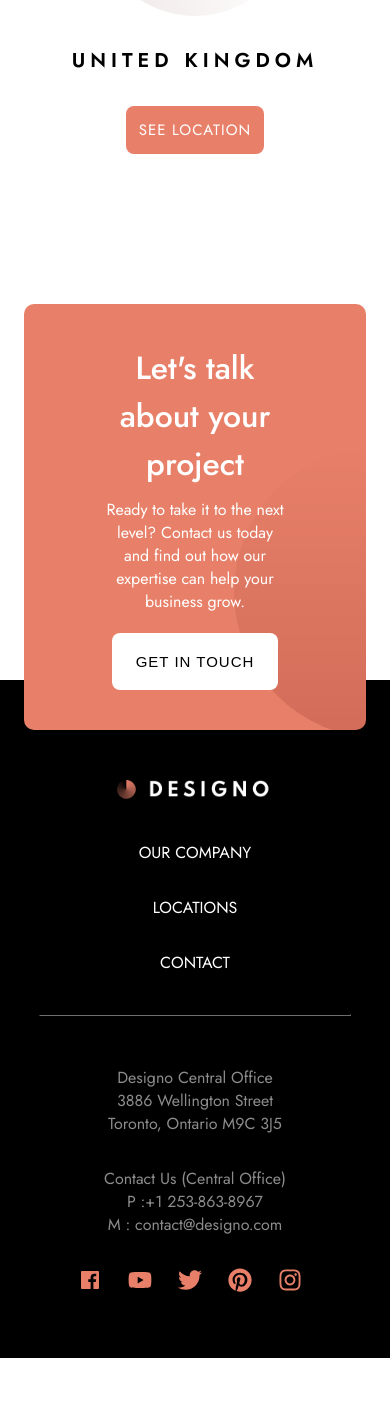
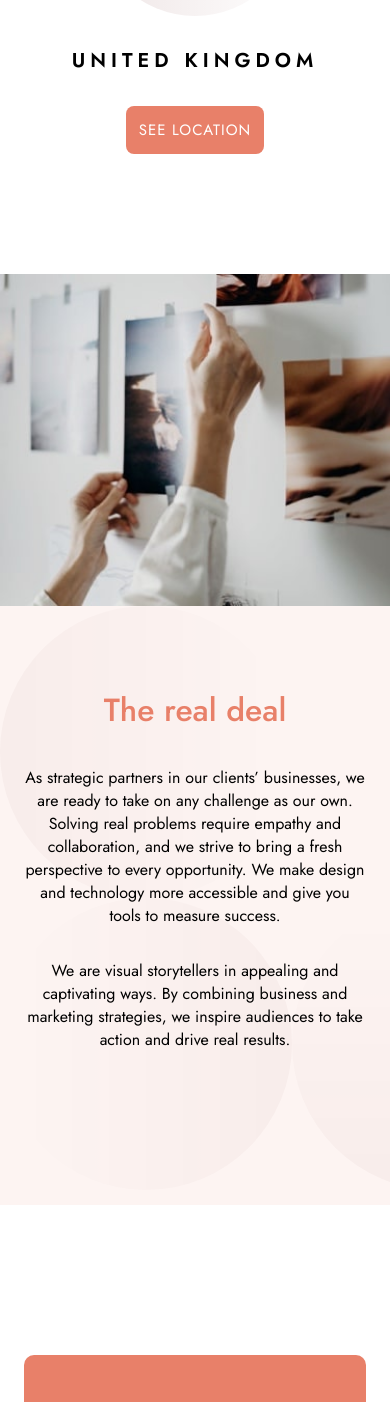
Before and after one commit to paulinasprojects/designo-dev, a React (Vite) app: page /about-us in a window 390 px wide. Shown: the part 2967-4369 px from the top of the page. Before the commit the page ends 4325 px from the top, so only its background shows below. Built offline with nearby package versions, Linux system fonts and the light colour scheme.

Commit message:
added responsive about us real deal section and finished the about us page

```diff
--- /dev/null
+++ b/src/components/about-us-real-deal.tsx
@@ -0,0 +1,20 @@
+import "../styles/about-us-real-deal.css";
+
+export const AboutUsRealDeal = () => {
+  return (
+    <section className="about-us-real-deal-container">
+        <div className="about-us-real-deal-main-container">
+        <div className="about-us-real-deal-title-container">
+          <h1>The real deal</h1>
+          <p>As strategic partners in our clients’ businesses, we are ready to take on any challenge as our own. Solving real problems require empathy and collaboration, and we strive to bring a fresh perspective to every opportunity. We make design and technology more accessible and give you tools to measure success.</p>
+          <p>We are visual storytellers in appealing and captivating ways. By combining business and marketing strategies, we inspire audiences to take action and drive real results.</p>
+        </div>
+        <div className="about-us-real-deal-image-container">
+          <img src="/assets/about/desktop/image-real-deal.jpg" alt="" />
+          <img src="assets/about/tablet/image-real-deal.jpg" alt="" className="about-real-deal-tablet-image" />
+          <img src="/assets/about/mobile/image-real-deal.jpg" alt="" className="about-real-deal-mobile-image" />
+        </div>
+      </div>
+    </section>
+  )
+}
--- a/src/pages/about-us-page.tsx
+++ b/src/pages/about-us-page.tsx
@@ -1,5 +1,6 @@
 import { AboutUsHero } from "../components/about-us-hero"
 import { AboutUsLocation } from "../components/about-us-location"
+import { AboutUsRealDeal } from "../components/about-us-real-deal"
 import { AboutUsTalent } from "../components/about-us-talent"
 
 const AboutUsPage = () => {
@@ -8,6 +9,7 @@ const AboutUsPage = () => {
       <AboutUsHero/>
       <AboutUsTalent/>
       <AboutUsLocation/>
+      <AboutUsRealDeal/>
     </div>
   )
 }
--- /dev/null
+++ b/src/styles/about-us-real-deal.css
@@ -0,0 +1,152 @@
+.about-us-real-deal-container {
+  margin-top: 130px;
+  margin-left: 165px;
+  margin-right: 165px;
+
+
+  @media (max-width: 699px) {
+    margin-top: 120px;
+    margin-left: 0px;
+    margin-right: 0px;
+  }
+
+  @media (min-width: 700px) and (max-width: 849px) {
+    margin-left: 39px;
+    margin-right: 39px;
+  }
+
+  @media (min-width: 850px) and (max-width: 1099px) {
+    margin-left: 39px;
+    margin-right: 39px;
+  }
+}
+
+.about-us-real-deal-main-container {
+  display: flex;
+  @media (max-width: 699px) {
+    flex-direction: column-reverse;
+  }
+
+  @media (min-width: 700px) and (max-width: 849px) {
+    flex-direction: column-reverse;
+  }
+
+  @media (min-width: 850px) and (max-width: 1099px) {
+    flex-direction: column-reverse;
+  }
+}
+
+
+.about-us-real-deal-title-container {
+  background: hsl(10, 75%, 97%) url(/assets/shared/desktop/bg-pattern-three-circles.svg) top left  no-repeat;
+  padding-top: 154px;
+  padding-bottom: 154px;
+  padding-left: 94px;
+  padding-right: 84px;
+  max-width: 660px;
+  display: flex;
+  flex-direction: column;
+  gap: 32px;
+  border-top-left-radius: 8px;
+  border-bottom-left-radius: 8px;
+
+  @media (max-width: 699px) {
+    padding-top: 80px;
+    padding-left: 24px;
+    padding-right: 24px;
+    text-align: center;
+    border-top-left-radius: 0px;
+    border-bottom-left-radius: 0px;
+  }
+
+  @media (min-width: 700px) and (max-width: 849px) {
+    padding-top: 80px;
+    max-width: 100%;
+    text-align: center;
+    border-top-left-radius: 0px;
+    border-bottom-left-radius: 8px;
+    border-bottom-right-radius: 8px;
+  }
+  @media (min-width: 850px) and (max-width: 1099px) {
+    padding-top: 80px;
+    max-width: 100%;
+    text-align: center;
+    border-top-left-radius: 0px;
+    border-bottom-left-radius: 8px;
+    border-bottom-right-radius: 8px;
+  }
+}
+
+.about-us-real-deal-title-container h1 {
+  color: var(--primary-peach);
+}
+
+.about-us-real-deal-image-container img {
+  /* width: 476px;
+  height: 714px; */
+  width: 100%;
+  object-fit: cover;
+  border-top-right-radius: 8px;
+  border-bottom-right-radius: 8px;
+
+  @media (max-width: 699px) {
+    display: none;
+   }
+
+
+   @media (min-width: 700px) and (max-width: 849px) {
+     display: none;
+   }
+
+   @media (min-width: 850px) and (max-width: 1099px) {
+     display: none;
+   }
+}
+
+.about-us-real-deal-image-container .about-real-deal-tablet-image {
+  display: none;
+
+  @media (max-width: 699px) {
+    display: none;
+   }
+
+  @media (min-width: 700px) and (max-width: 849px) {
+    display: block;
+    width: 100%;
+    height: 100%;
+    object-fit: cover;
+    border-top-left-radius: 8px;
+    border-bottom-right-radius: 0px;
+  }
+  @media (min-width: 850px) and (max-width: 1099px) {
+    display: block;
+    width: 100%;
+    height: 100%;
+    object-fit: cover;
+    border-top-left-radius: 8px;
+    border-bottom-right-radius: 0px;
+
+  }
+}
+
+.about-us-real-deal-image-container .about-real-deal-mobile-image {
+  display: none;
+
+  @media (max-width: 699px) {
+    display: block;
+    width: 100%;
+    height: 100%;
+    object-fit: cover;
+    border-top-left-radius: 0px;
+    border-top-right-radius: 0px;
+    border-bottom-right-radius: 0px;
+   }
+
+  @media (min-width: 700px) and (max-width: 849px) {
+    display: none;
+  }
+  @media (min-width: 850px) and (max-width: 1099px) {
+    display: none;
+  }
+
+}
```
